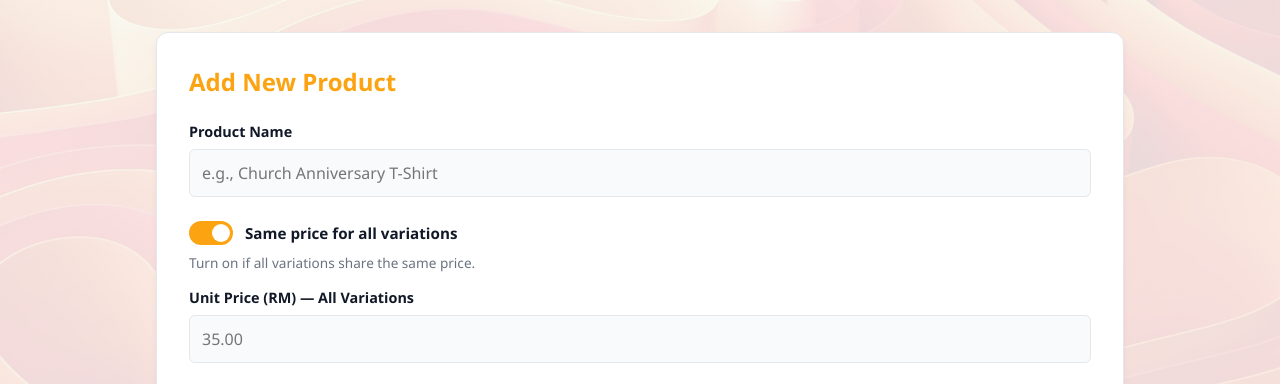
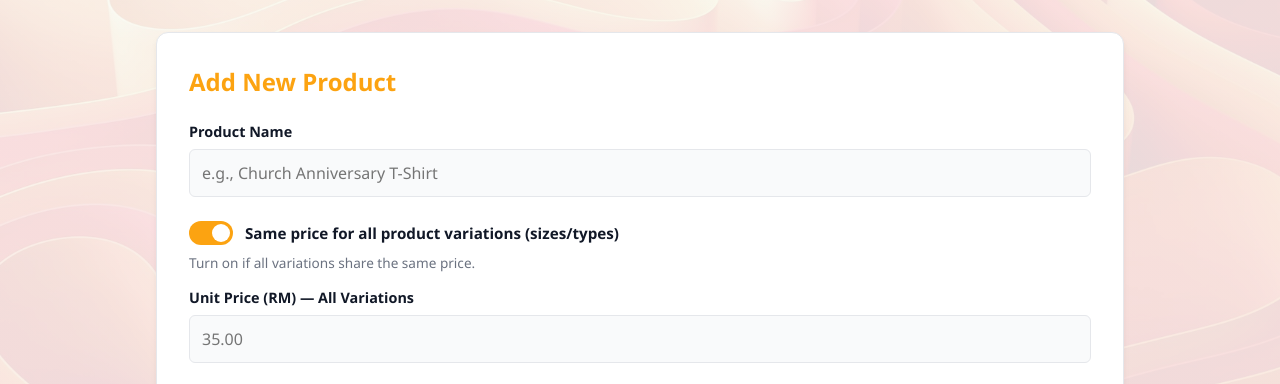
Before and after one commit to BEMOntheROCK/BEM-On-The-Rock-Sales-Cataloguing-System, a website with bundled scripts: page catalogue.html in a window 1280 px wide. Shown: the part 69-453 px from the top of the page. Built offline with nearby package versions, Linux system fonts and the light colour scheme; no server answers.

Commit message:
minor text change

```diff
--- a/catalogue.html
+++ b/catalogue.html
@@ -38,7 +38,7 @@
                             <input type="checkbox" id="unified-price-toggle" checked>
                             <span class="toggle-slider"></span>
                         </div>
-                        <span>Same price for all variations</span>
+                        <span>Same price for all product variations (sizes/types)</span>
                     </label>
                     <p class="helper-text">Turn on if all variations share the same price.</p>
                 </div>
```
